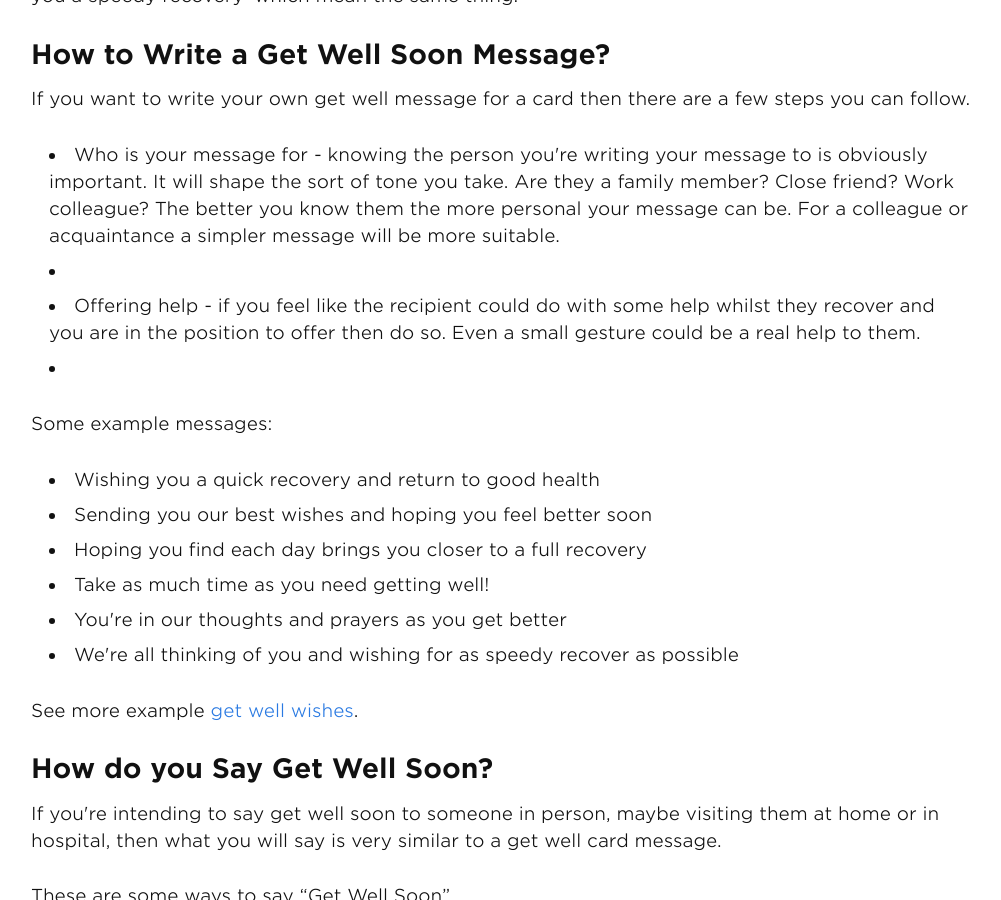
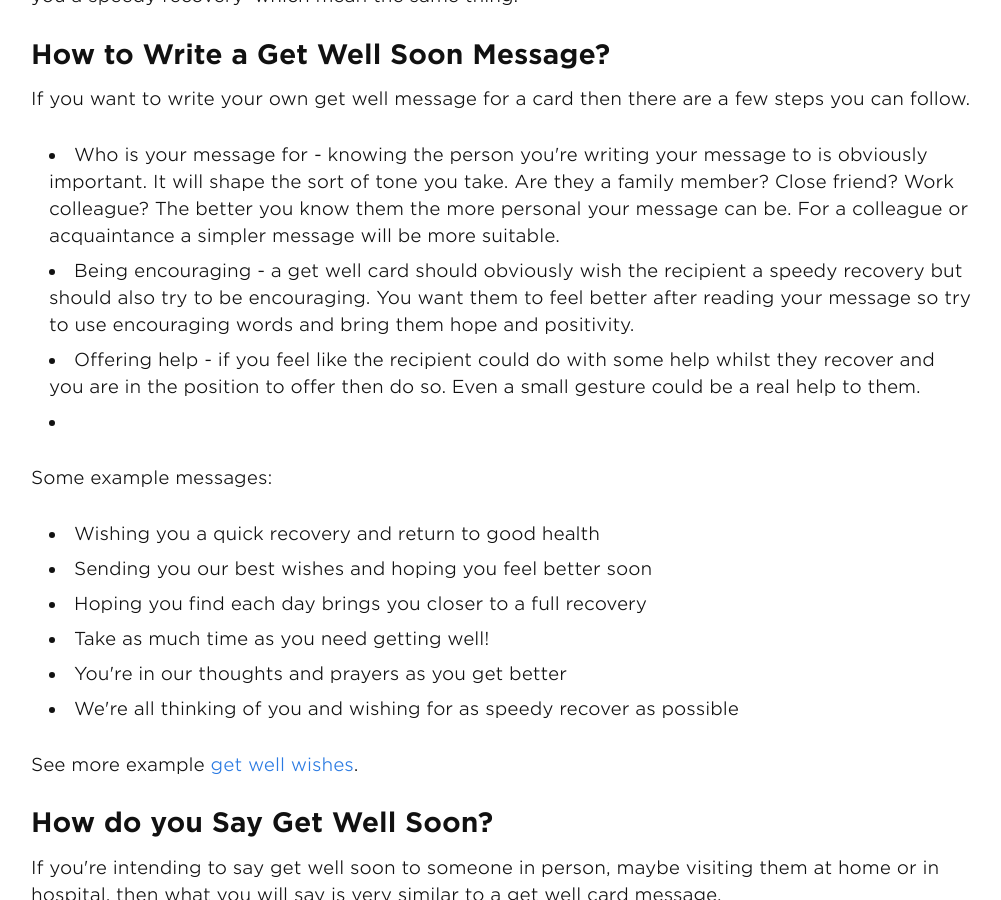
Before and after one commit to andyml123/andyml123.github.io, a Jekyll site: the page built from get-well-message-writing-guide.md, in a window 1280 px wide and 900 px high, scrolled down 590 px. Shown: the whole window, without its empty margins (139-1140 px from the left). Built offline with Jekyll 4.4.1, drawn with Linux system fonts in a browser that asks for light colours; a script that is not in the unit is left out.

Commit message:
Update get-well-message-writing-guide.md

```diff
--- a/get-well-message-writing-guide.md
+++ b/get-well-message-writing-guide.md
@@ -22,7 +22,7 @@ Writing a get well card message may appear hard but doesn't have to be. In fact
 
 <ul>
 <li>Who is your message for - knowing the person you're writing your message to is obviously important. It will shape the sort of tone you take. Are they a family member? Close friend? Work colleague? The better you know them the more personal your message can be. For a colleague or acquaintance a simpler message will be more suitable.</li>
-<li></li>
+<li>Being encouraging  - a get well card should obviously wish the recipient a speedy recovery but should also try to be encouraging. You want them to feel better after reading your message so try to use encouraging words and bring them hope and positivity.</li>
 <li>Offering help - if you feel like the recipient could do with some help whilst they recover and you are in the position to offer then do so. Even a small gesture could be a real help to them.</li>
 <li></li>
 </ul>
```
